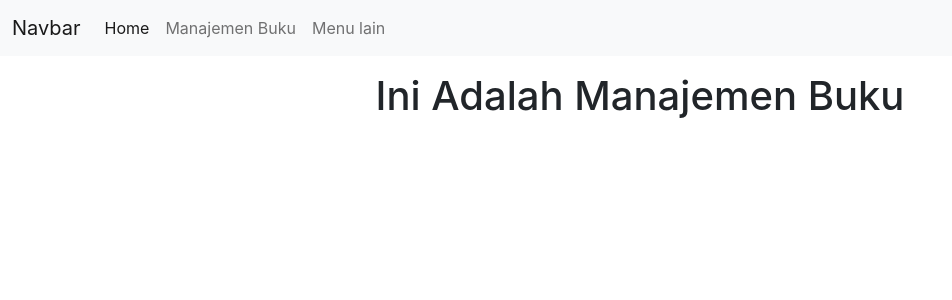
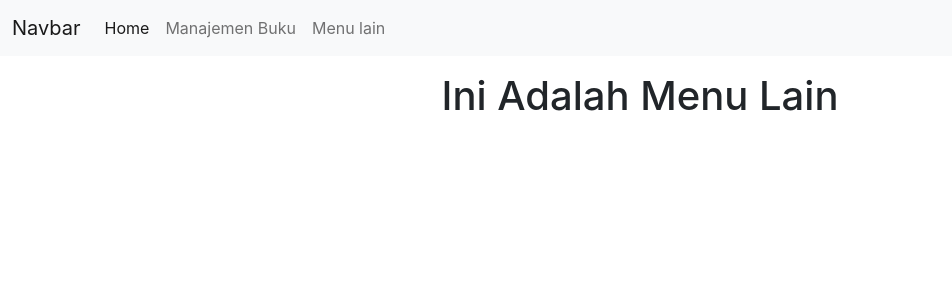
Before and after one commit to agungaldi190701/camp404-React, a React (Create React App) app: page /menu-lain in a window 1280 px wide. Shown: the top 300 px of the page, without its empty margins (0-952 px from the left). Built offline with nearby package versions, Linux system fonts and the light colour scheme; the HTML template or start-up script is replaced by a standard one.

Commit message:
implementasi reaact-router-dom

```diff
--- a/src/App.js
+++ b/src/App.js
@@ -2,12 +2,19 @@ import logo from './logo.svg';
 import './App.css';
 import ManajemenBuku from './components/ManajemenBuku';
 import Navbar from './components/Navbar';
+import { BrowserRouter as Router, Route, Routes } from "react-router-dom";
+import MenuLain from './components/MenuLain';
 
 function App() {
   return (
     <div>
-      <Navbar />
-      <ManajemenBuku />
+      <Router>
+        <Navbar />
+        <Routes>
+          <Route path='manajemen-buku' element={<ManajemenBuku />} />
+          <Route path='menu-lain' element={<MenuLain />} />
+        </Routes>
+      </Router>
     </div>
   );
 }
--- /dev/null
+++ b/src/components/MenuLain.jsx
@@ -0,0 +1,11 @@
+import React from 'react';
+
+function MenuLain() {
+    return (
+        <div className='container-fluid mt-3'>
+            <h1 className='text-center'>Ini Adalah Menu Lain</h1>
+        </div>
+    )
+}
+
+export default MenuLain;
--- a/src/components/Navbar.jsx
+++ b/src/components/Navbar.jsx
@@ -1,4 +1,5 @@
 import React from 'react';
+import { Link } from 'react-router-dom';
 
 function Navbar() {
     return (
@@ -11,8 +12,9 @@ function Navbar() {
                 <div className="collapse navbar-collapse" id="navbarNavAltMarkup">
                     <div className="navbar-nav">
                         <a className="nav-link active" aria-current="page" href="#">Home</a>
-                        <a className="nav-link" href="#">Manajemen Buku</a>
-                        <a className="nav-link" href="#">Menu lain</a>
+                        <Link to={'manajemen-buku'} className="nav-link">Manajemen Buku</Link>
+                        <Link to={'menu-lain'} className="nav-link">Menu lain</Link>
+
 
                     </div>
                 </div>
```
